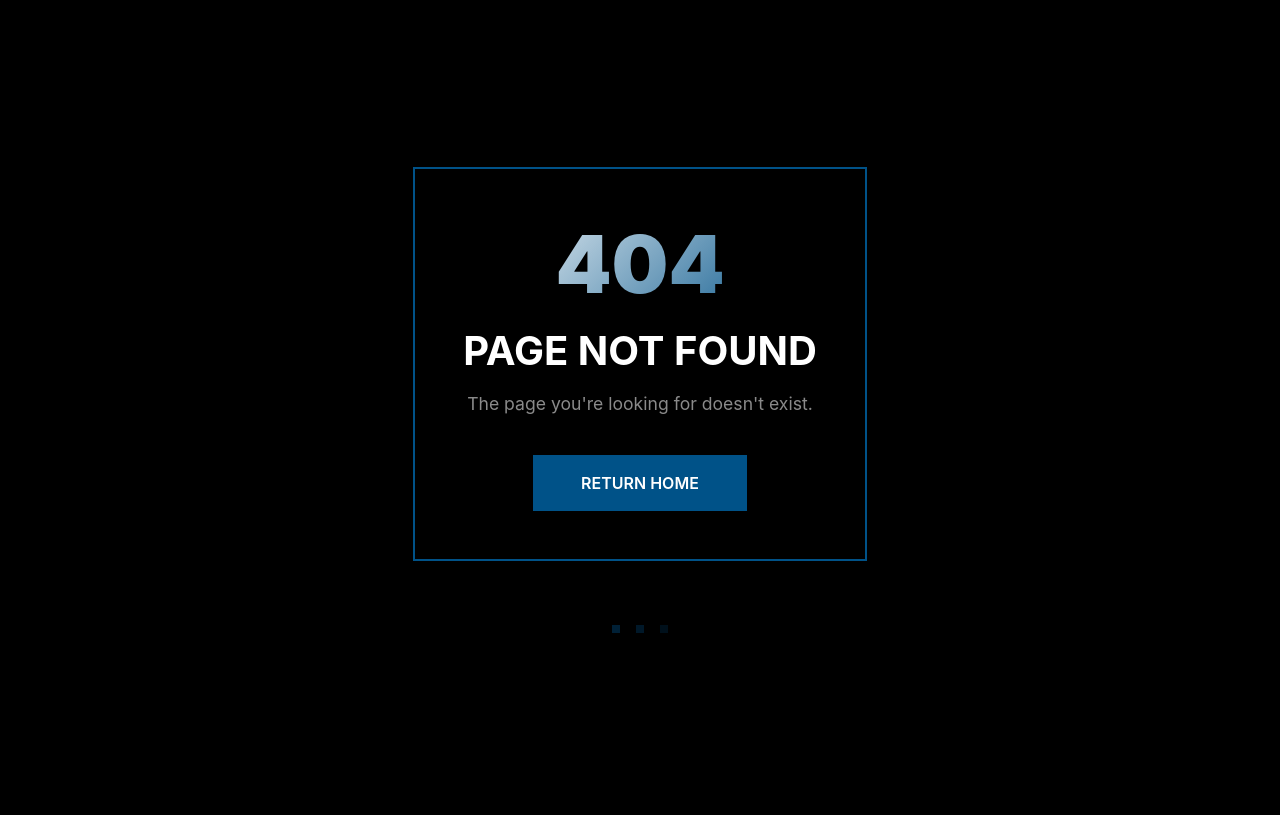
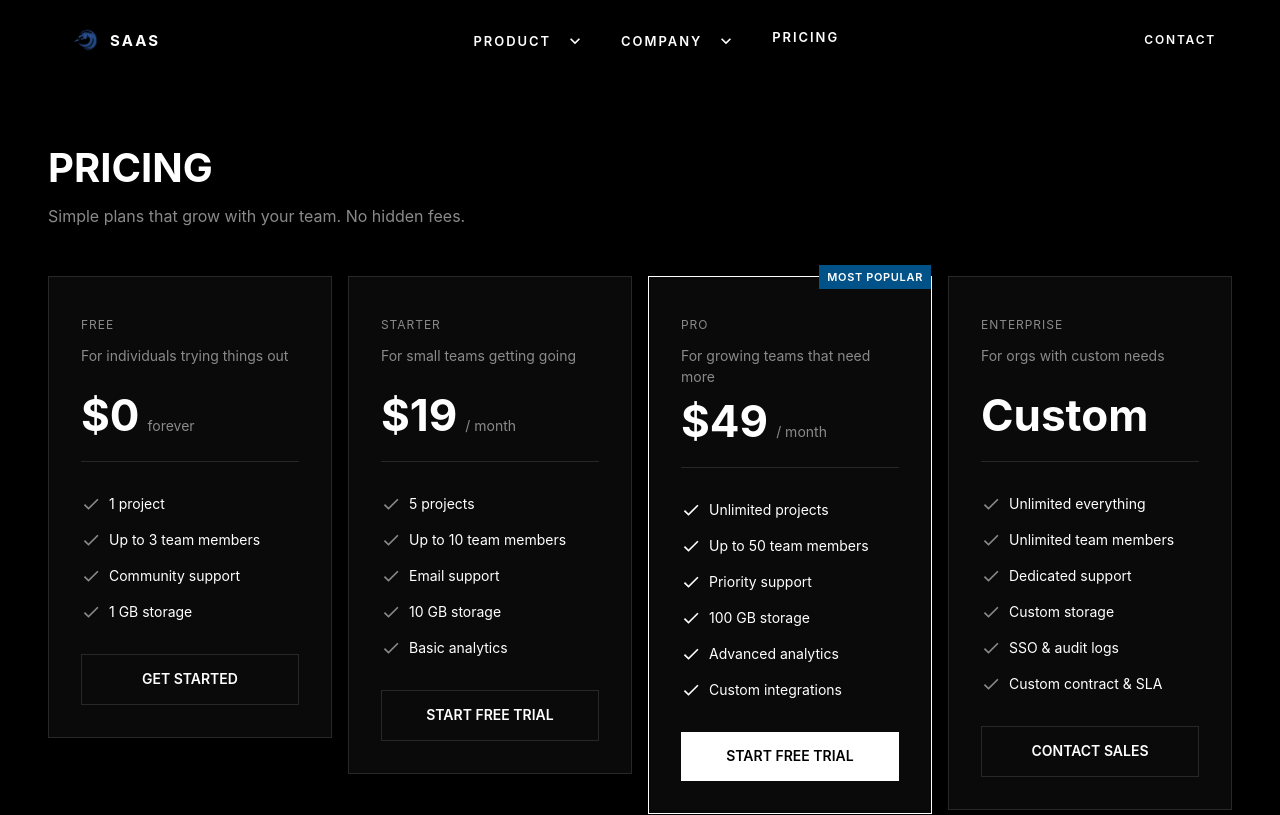
Before and after one commit to ahmadabdullah-dev/saas-marketing-website, a React (Vite) app in the folder WEB/: page /pricing in a window 1280 px wide. Before the commit this address had no page. Shown: the top 815 px of the page. Built offline with nearby package versions, Linux system fonts and the light colour scheme.

Commit message:
feat(WEB): Add PricingTable component with plan cards and static pricing data

```diff
--- a/WEB/src/app/router/routes.tsx
+++ b/WEB/src/app/router/routes.tsx
@@ -5,6 +5,7 @@ import ErrorPage from "../../features/errors/ErrorPage";
 import LoginForm from "../../features/auth/LoginForm";
 import LandingPage from "../components/LandingPage";
 import AdminDashbord from "../components/AdminDashbord";
+import PricingTable from "../../features/pricing/PricingTable";
 
 export const routes = createBrowserRouter([
   {
@@ -14,6 +15,8 @@ export const routes = createBrowserRouter([
     children: [
       { index: true, element: <LandingPage /> },
       { path: "admin", element: <AdminDashbord /> },
+      { path: "pricing", element: <PricingTable/> },
+
       { path: "login", element: <LoginForm /> },
     ],
   },
--- /dev/null
+++ b/WEB/src/features/pricing/PLANS.ts
@@ -0,0 +1,67 @@
+export const PLANS = [
+  {
+    id: "free",
+    name: "Free",
+    tagline: "For individuals trying things out",
+    price: "$0",
+    priceSub: "forever",
+    cta: "Get started",
+    highlight: false,
+    features: [
+      "1 project",
+      "Up to 3 team members",
+      "Community support",
+      "1 GB storage",
+    ],
+  },
+  {
+    id: "starter",
+    name: "Starter",
+    tagline: "For small teams getting going",
+    price: "$19",
+    priceSub: "/ month",
+    cta: "Start free trial",
+    highlight: false,
+    features: [
+      "5 projects",
+      "Up to 10 team members",
+      "Email support",
+      "10 GB storage",
+      "Basic analytics",
+    ],
+  },
+  {
+    id: "pro",
+    name: "Pro",
+    tagline: "For growing teams that need more",
+    price: "$49",
+    priceSub: "/ month",
+    cta: "Start free trial",
+    highlight: true,
+    features: [
+      "Unlimited projects",
+      "Up to 50 team members",
+      "Priority support",
+      "100 GB storage",
+      "Advanced analytics",
+      "Custom integrations",
+    ],
+  },
+  {
+    id: "enterprise",
+    name: "Enterprise",
+    tagline: "For orgs with custom needs",
+    price: "Custom",
+    priceSub: "",
+    cta: "Contact sales",
+    highlight: false,
+    features: [
+      "Unlimited everything",
+      "Unlimited team members",
+      "Dedicated support",
+      "Custom storage",
+      "SSO & audit logs",
+      "Custom contract & SLA",
+    ],
+  },
+];
--- /dev/null
+++ b/WEB/src/features/pricing/PlanCard.tsx
@@ -0,0 +1,152 @@
+import {
+  Box,
+  Typography,
+  Button,
+  Chip,
+  List,
+  ListItem,
+  ListItemIcon,
+  ListItemText,
+} from "@mui/material";
+import CheckIcon from "@mui/icons-material/Check";
+
+interface Plan {
+  id: string;
+  name: string;
+  tagline: string;
+  price: string;
+  priceSub: string;
+  cta: string;
+  highlight: boolean;
+  features: string[];
+}
+
+interface PlanCardProps {
+  plan: Plan;
+}
+
+export default function PlanCard({ plan }: PlanCardProps) {
+  const { name, tagline, price, priceSub, cta, highlight, features } = plan;
+
+  return (
+    <Box
+      sx={{
+        position: "relative",
+        display: "flex",
+        flexDirection: "column",
+        flex: 1,
+        minWidth: 140,
+        border: "1px solid",
+        borderColor: highlight ? "primary.main" : "divider",
+        bgcolor: "background.paper",
+        p: 4,
+        transition: "border-color 160ms ease, transform 160ms ease",
+        "&:hover": {
+          borderColor: "primary.main",
+        },
+      }}
+    >
+      {highlight && (
+        <Chip
+          label="Most popular"
+          size="small"
+          sx={{
+            position: "absolute",
+            top: 0,
+            right: 0,
+            transform: "translateY(-50%)",
+            bgcolor: "secondary.main",
+            color: "primary.main",
+            borderRadius: 0,
+            fontWeight: 600,
+            fontSize: "0.6875rem",
+            letterSpacing: "0.06em",
+            textTransform: "uppercase",
+            height: 24,
+          }}
+        />
+      )}
+
+      <Typography
+        variant="overline"
+        sx={{
+          color: "text.secondary",
+          letterSpacing: "0.08em",
+          fontSize: "0.75rem",
+        }}
+      >
+        {name}
+      </Typography>
+
+      <Typography
+        sx={{
+          mt: 0.5,
+          mb: 1.5,
+          color: "text.secondary",
+          fontSize: "0.875rem",
+          lineHeight: 1.5,
+          minHeight: "2.6em",
+        }}
+      >
+        {tagline}
+      </Typography>
+
+      <Box sx={{ display: "flex", alignItems: "baseline", gap: 1, mb: 3 }}>
+        <Typography
+          sx={{
+            fontWeight: 700,
+            fontSize: "2.75rem",
+            lineHeight: 1,
+            fontFamily: "inherit",
+          }}
+        >
+          {price}
+        </Typography>
+        <Typography sx={{ color: "text.secondary", fontSize: "0.875rem" }}>
+          {priceSub}
+        </Typography>
+      </Box>
+
+      <Box sx={{ borderTop: "1px solid", borderColor: "divider", mb: 3 }} />
+
+      <List dense disablePadding sx={{ mb: 3 }}>
+        {features.map((feature) => (
+          <ListItem
+            key={feature}
+            disableGutters
+            disablePadding
+            sx={{ py: 0.5 }}
+          >
+            <ListItemIcon sx={{ minWidth: 28 }}>
+              <CheckIcon
+                fontSize="small"
+                sx={{ color: highlight ? "primary.main" : "text.secondary" }}
+              />
+            </ListItemIcon>
+            <ListItemText
+              primary={feature}
+            />
+          </ListItem>
+        ))}
+      </List>
+
+      <Box sx={{ flexGrow: 1 }} />
+
+      <Button
+        fullWidth
+        variant={highlight ? "contained" : "outlined"}
+        color={highlight ? "primary" : "inherit"}
+        sx={{
+          borderColor: highlight ? undefined : "divider",
+          color: highlight ? undefined : "text.primary",
+          "&:hover": {
+            borderColor: highlight ? undefined : "text.primary",
+            bgcolor: highlight ? undefined : "rgba(255,255,255,0.04)",
+          },
+        }}
+      >
+        {cta}
+      </Button>
+    </Box>
+  );
+}
--- /dev/null
+++ b/WEB/src/features/pricing/PricingTable.tsx
@@ -0,0 +1,36 @@
+import { Box, Stack, Typography } from "@mui/material";
+import PlanCard from "./PlanCard";
+import { PLANS } from "./plans";
+import {Grid} from "@mui/material";
+export default function PricingTable() {
+  return (
+    <Box
+      sx={{
+        bgcolor: "background.default",
+        color: "text.primary",
+        py: { xs: 6, md: 10 },
+        px: { xs: 3, md: 6 },
+      }}
+    >
+      <Stack spacing={1.5} sx={{ mb: 6, maxWidth: 640 }}>
+        <Typography
+          variant="h2"
+          sx={{ fontSize: { xs: "2rem", md: "2.5rem" } }}
+        >
+          Pricing
+        </Typography>
+        <Typography sx={{ color: "text.secondary", fontSize: "1rem" }}>
+          Simple plans that grow with your team. No hidden fees.
+        </Typography>
+      </Stack>
+
+      <Grid container spacing={{ xs: 3, md: 2 }}>
+        {PLANS.map((plan) => (
+          <Grid size={{ xs: 12, sm: 6, md: 3 }} key={plan.id}>
+            <PlanCard plan={plan} />
+          </Grid>
+        ))}
+      </Grid>
+    </Box>
+  );
+}
```
